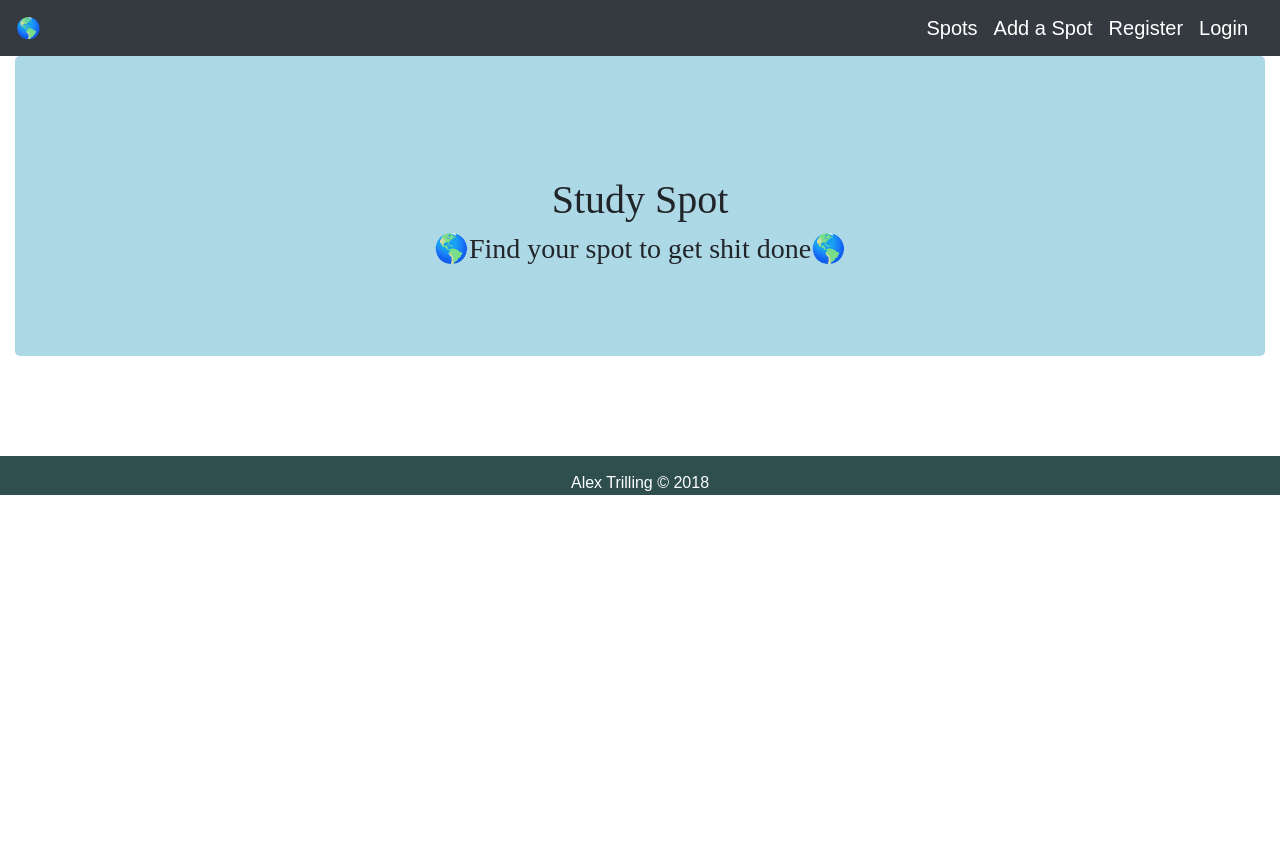
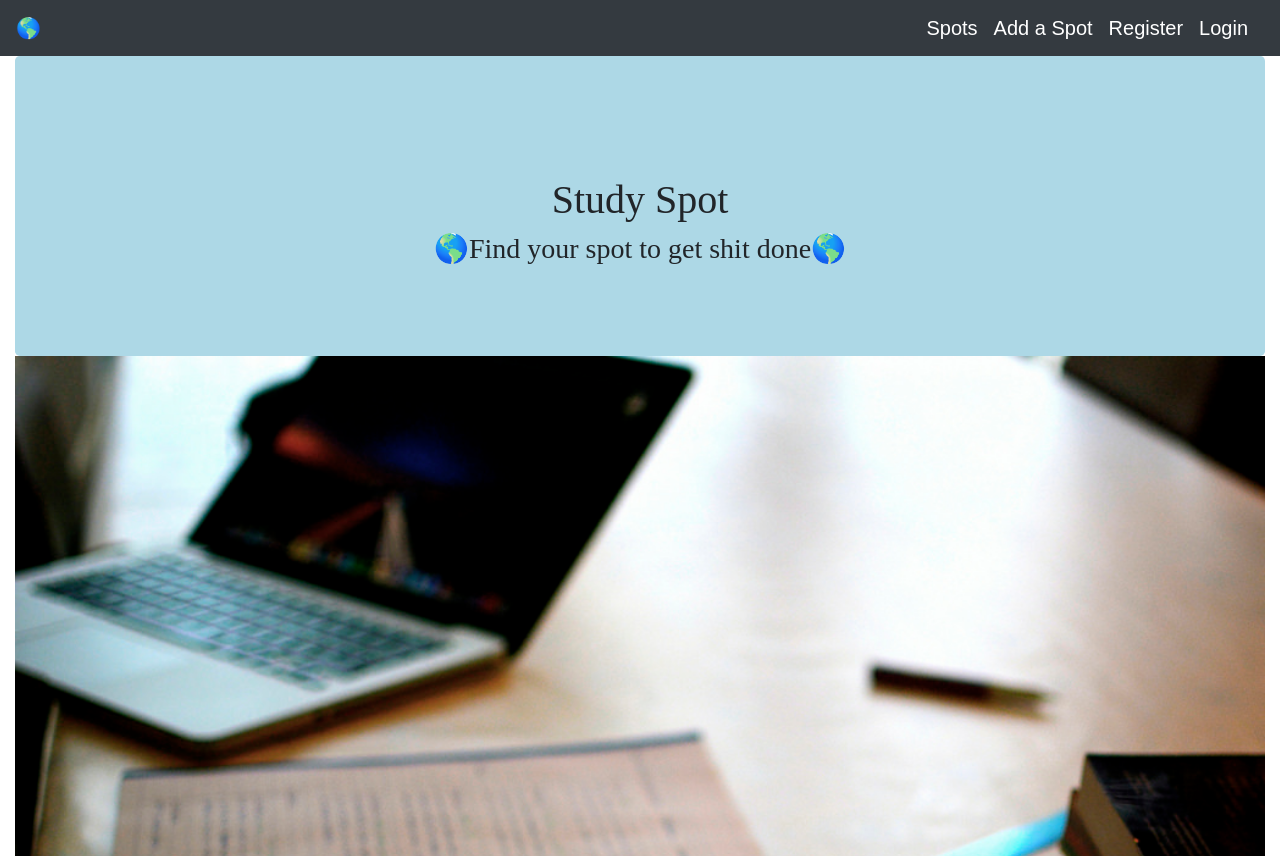
Before and after one commit to Atrill90/Study-Spot, a React (Create React App) app in the folder client/: page / in a window 1280 px wide. Shown: the top 858 px of the page. Before the commit the page ends 800 px from the top, so only its background shows below. Built offline with nearby package versions, Linux system fonts and the light colour scheme.

Commit message:
background image added to home page

```diff
--- a/client/src/pages/Landing/Landing.css
+++ b/client/src/pages/Landing/Landing.css
@@ -4,3 +4,10 @@ h1,h3{
 .jumbotron{
     background-color:lightblue;
 }
+#studyPic{
+    background-image: url("../../img/studying.jpg");
+    height: 500px;
+    background-repeat: no-repeat;
+    background-size: cover;
+    background-attachment: fixed;
+}
--- a/client/src/pages/Landing/Landing.js
+++ b/client/src/pages/Landing/Landing.js
@@ -2,6 +2,7 @@ import React from "react";
 import { Col, Row, Container } from "../../components/Grid";
 import Jumbotron from "../../components/Jumbotron";
 import "./Landing.css";
+import studying from "../../img/studying.jpg";
 const Landing = () => (
       <div>
 
@@ -18,6 +19,17 @@ const Landing = () => (
               </Jumbotron>
             </Col>
           </Row>
+          <Row>
+            <Col size= "md-12">
+              <div id ="studyPic">
+              </div>
+           </Col>
+         </Row>
+          <Row>
+            <Col size="md-12">
+
+            </Col>
+         </Row>
         </Container>
         </div>
       );
```
Also changed, not shown: client/src/img/studying.jpg (added).
